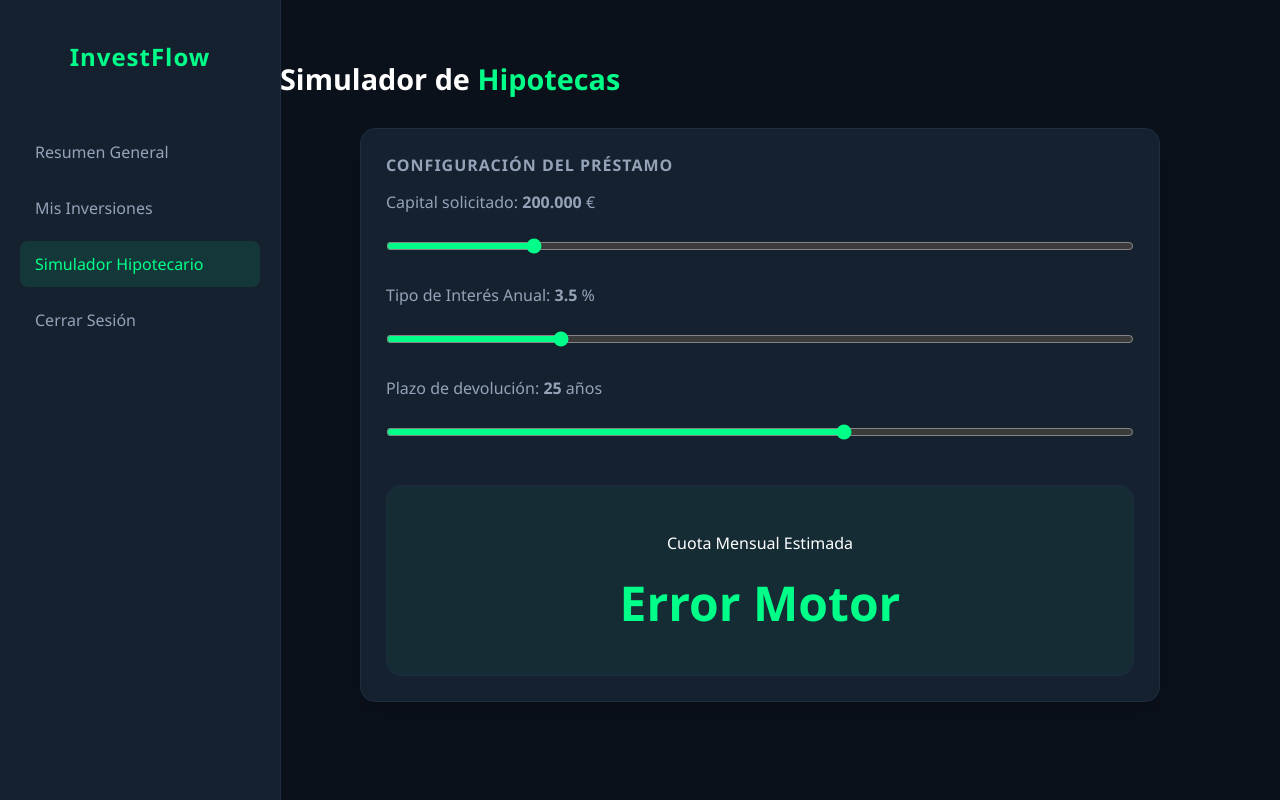
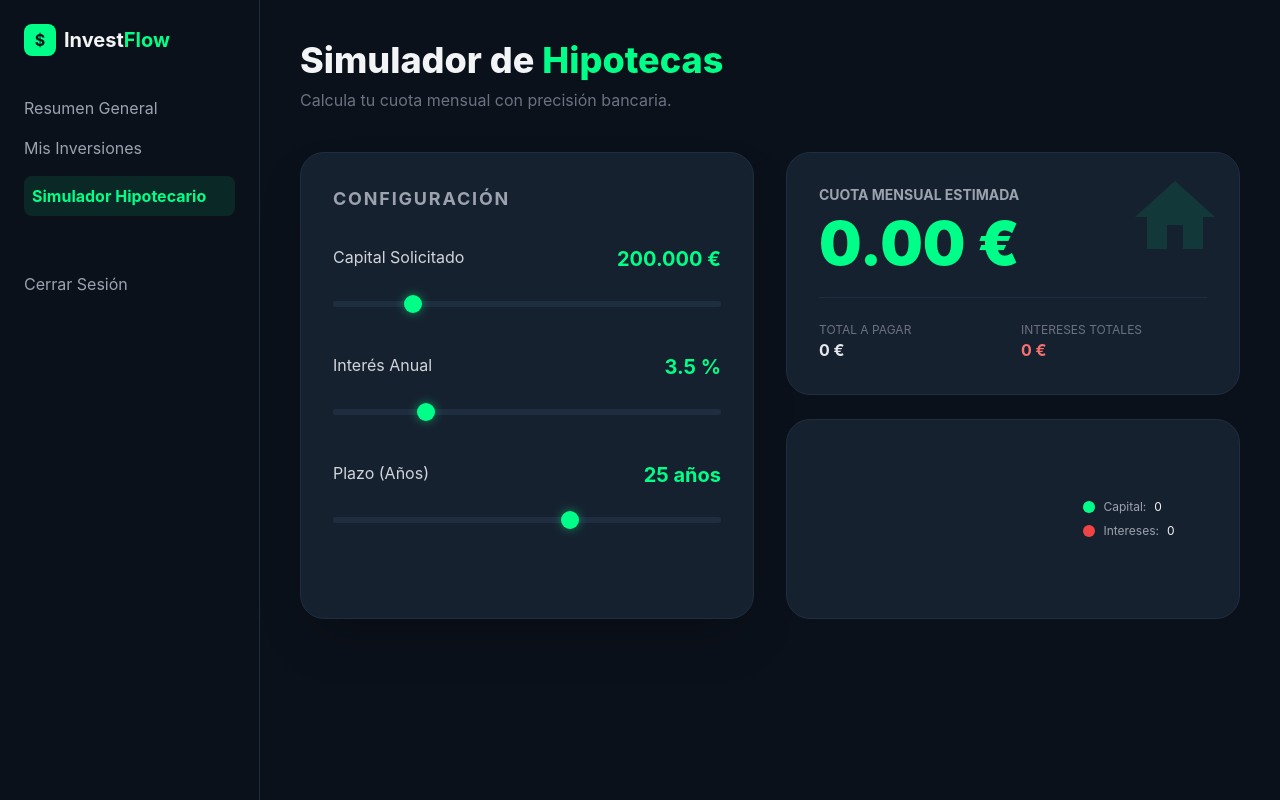
Before and after one commit to DaniCaste07/FinanzasAPP, a PHP site: page /hipotecas.php in a window 1280 px wide. Run offline with PHP 8.4, Linux system fonts and the light colour scheme; the visitor is signed in with stand-in values (Sample User, id 1); some libraries are stand-ins or nearby versions.

Commit message:
Add files via upload

```diff
--- a/hipotecas.php
+++ b/hipotecas.php
@@ -2,7 +2,6 @@
 session_start();
 require_once 'conexion.php';
 
-// Verificación de seguridad
 if (!isset($_SESSION['usuario_id'])) {
     header("Location: login.php");
     exit();
@@ -10,124 +9,181 @@
 ?>
 
 <!DOCTYPE html>
-<html lang="es">
+<html lang="es" class="dark">
 <head>
     <meta charset="UTF-8">
     <meta name="viewport" content="width=device-width, initial-scale=1.0">
-        <title>InvestFlow - Simulador Hipotecario</title>
-        <link rel="stylesheet" href="style.css">
+    <title>InvestFlow - Simulador Avanzado</title>
+    <script src="https://cdn.tailwindcss.com"></script>
+    <script src="https://cdn.jsdelivr.net/npm/chart.js"></script>
+    <script>
+        tailwind.config = {
+            darkMode: 'class',
+            theme: {
+                extend: {
+                    colors: {
+                        dark: { 900: '#0b111b', 800: '#162130', 700: '#1f2d40' },
+                        brand: { DEFAULT: '#00ff88', hover: '#00cc6e' }
+                    }
+                }
+            }
+        }
+    </script>
     <style>
-            /* Estilos específicos para que el simulador luzca impecable */
-            .simulator-container {
-                max-width: 800px;
-                margin: 0 auto;
-            }
-            .result-display {
-                background: rgba(0, 255, 136, 0.05);
-                border: 1px solid var(--border);
-                border-radius: 15px;
-                padding: 30px;
-                text-align: center;
-                margin-top: 30px;
-            }
-            .result-display h2 {
-                font-size: 3rem;
-                color: var(--accent);
-                margin: 10px 0;
-            }
-            .info-box {
-                margin-top: 20px;
-                font-size: 0.9rem;
-                color: var(--text-muted);
-                line-height: 1.6;
-            }
-            input[type="range"] {
-                margin: 15px 0;
-            }
+        body { background-color: #0b111b; font-family: 'Inter', sans-serif; }
+        .sidebar { width: 260px; height: 100vh; position: fixed; border-right: 1px solid #1f2d40; }
+        .main-content { margin-left: 260px; padding: 40px; }
+        input[type=range] { -webkit-appearance: none; background: #1f2d40; height: 6px; border-radius: 5px; }
+        input[type=range]::-webkit-slider-thumb { -webkit-appearance: none; height: 18px; width: 18px; border-radius: 50%; background: #00ff88; cursor: pointer; box-shadow: 0 0 10px rgba(0, 255, 136, 0.5); }
     </style>
 </head>
-    <body class="dashboard-layout">
+<body class="text-gray-100">
 
-        <nav class="sidebar">
-            <h2>InvestFlow</h2>
-            <ul>
-                <li><a href="dashboard.php">Resumen General</a></li>
-                <li><a href="inversiones.php">Mis Inversiones</a></li>
-                <li><a href="hipotecas.php" class="active">Simulador Hipotecario</a></li>
-                <li><a href="logout.php">Cerrar Sesión</a></li>
-            </ul>
+    <aside class="sidebar bg-dark-900 p-6 flex flex-col">
+        <div class="flex items-center gap-2 mb-10">
+            <div class="w-8 h-8 bg-brand rounded-lg flex items-center justify-center text-dark-900 font-bold">$</div>
+            <span class="text-xl font-bold">Invest<span class="text-brand">Flow</span></span>
+        </div>
+        <nav class="space-y-4">
+            <a href="dashboard.php" class="block text-gray-400 hover:text-brand transition">Resumen General</a>
+            <a href="inversiones.php" class="block text-gray-400 hover:text-brand transition">Mis Inversiones</a>
+            <a href="hipotecas.php" class="block text-brand font-bold bg-brand/10 p-2 rounded-lg">Simulador Hipotecario</a>
+            <a href="logout.php" class="block text-gray-400 hover:text-red-400 pt-10">Cerrar Sesión</a>
         </nav>
+    </aside>
 
-        <main class="content">
-            <header>
-                <h1>Simulador de <span>Hipotecas</span></h1>
+    <main class="main-content">
+        <header class="mb-10">
+            <h1 class="text-4xl font-extrabold">Simulador de <span class="text-brand">Hipotecas</span></h1>
+            <p class="text-gray-500 mt-2">Calcula tu cuota mensual con precisión bancaria.</p>
         </header>
 
-            <div class="simulator-container">
-                <div class="card">
-                    <h3>Configuración del Préstamo</h3>
+        <div class="grid grid-cols-1 lg:grid-cols-2 gap-8">
 
-                    <div class="input-group">
-                        <label>Capital solicitado: <strong id="txtCap">200.000</strong> €</label>
-                        <input type="range" id="rangeCap" min="10000" max="1000000" step="5000" value="200000" oninput="updateSim()">
+            <div class="bg-dark-800 p-8 rounded-3xl border border-dark-700 shadow-2xl">
+                <h3 class="text-lg font-bold mb-8 uppercase tracking-widest text-gray-400">Configuración</h3>
+
+                <div class="space-y-10">
+                    <div>
+                        <div class="flex justify-between mb-4">
+                            <label class="text-gray-300">Capital Solicitado</label>
+                            <span class="text-brand font-bold text-xl"><span id="txtCap">200.000</span> €</span>
+                        </div>
+                        <input type="range" id="rangeCap" class="w-full" min="10000" max="1000000" step="5000" value="200000" oninput="updateSim()">
                     </div>
 
-                    <div class="input-group">
-                        <label>Tipo de Interés Anual: <strong id="txtInt">3.5</strong> %</label>
-                        <input type="range" id="rangeInt" min="0.1" max="15" step="0.1" value="3.5" oninput="updateSim()">
+                    <div>
+                        <div class="flex justify-between mb-4">
+                            <label class="text-gray-300">Interés Anual</label>
+                            <span class="text-brand font-bold text-xl"><span id="txtInt">3.5</span> %</span>
+                        </div>
+                        <input type="range" id="rangeInt" class="w-full" min="0.1" max="15" step="0.1" value="3.5" oninput="updateSim()">
                     </div>
 
-                    <div class="input-group">
-                        <label>Plazo de devolución: <strong id="txtAnn">25</strong> años</label>
-                        <input type="range" id="rangeAnn" min="1" max="40" step="1" value="25" oninput="updateSim()">
+                    <div>
+                        <div class="flex justify-between mb-4">
+                            <label class="text-gray-300">Plazo (Años)</label>
+                            <span class="text-brand font-bold text-xl"><span id="txtAnn">25</span> años</span>
+                        </div>
+                        <input type="range" id="rangeAnn" class="w-full" min="1" max="40" step="1" value="25" oninput="updateSim()">
+                    </div>
+                </div>
             </div>
 
-                    <div class="result-display">
-                        <p>Cuota Mensual Estimada</p>
-                        <h2 id="totalCuota">0.00 €</h2>
+            <div class="flex flex-col gap-6">
+                <div class="bg-dark-800 p-8 rounded-3xl border border-dark-700 relative overflow-hidden">
+                    <div class="absolute top-0 right-0 p-4 opacity-10">
+                        <svg class="w-24 h-24 text-brand" fill="currentColor" viewBox="0 0 24 24"><path d="M10 20v-6h4v6h5v-8h3L12 3 2 12h3v8z"/></svg>
+                    </div>
+
+                    <p class="text-gray-400 text-sm font-bold uppercase mb-2">Cuota Mensual Estimada</p>
+                    <h2 class="text-6xl font-black text-brand mb-6" id="totalCuota">0.00 €</h2>
+
+                    <div class="grid grid-cols-2 gap-4 border-t border-dark-700 pt-6">
+                        <div>
+                            <p class="text-gray-500 text-xs">TOTAL A PAGAR</p>
+                            <p class="font-bold text-gray-200" id="resTotal">0 €</p>
+                        </div>
+                        <div>
+                            <p class="text-gray-500 text-xs">INTERESES TOTALES</p>
+                            <p class="font-bold text-red-400" id="resInt">0 €</p>
                         </div>
                     </div>
+                </div>
+
+                <div class="bg-dark-800 p-6 rounded-3xl border border-dark-700 flex items-center justify-center">
+                    <div style="width: 200px;">
+                        <canvas id="mortgageChart"></canvas>
+                    </div>
+                    <div class="ml-8 space-y-2">
+                        <div class="flex items-center gap-2 text-xs">
+                            <span class="w-3 h-3 bg-brand rounded-full"></span>
+                            <span class="text-gray-400">Capital:</span> <span id="labelCap">0</span>
+                        </div>
+                        <div class="flex items-center gap-2 text-xs">
+                            <span class="w-3 h-3 bg-red-500 rounded-full"></span>
+                            <span class="text-gray-400">Intereses:</span> <span id="labelInt">0</span>
+                        </div>
+                    </div>
+                </div>
+            </div>
+
         </div>
     </main>
 
     <script>
+        let myChart;
+
         function updateSim() {
-                // 1. Obtener valores de los sliders
-                const cap = document.getElementById('rangeCap').value;
-                const inte = document.getElementById('rangeInt').value;
-                const ann = document.getElementById('rangeAnn').value;
+            const cap = parseFloat(document.getElementById('rangeCap').value);
+            const inte = parseFloat(document.getElementById('rangeInt').value);
+            const ann = parseInt(document.getElementById('rangeAnn').value);
 
-                // 2. Actualizar etiquetas de texto visuales
             document.getElementById('txtCap').innerText = new Intl.NumberFormat('es-ES').format(cap);
             document.getElementById('txtInt').innerText = inte;
             document.getElementById('txtAnn').innerText = ann;
 
-                // 3. Llamada AJAX al backend (Llamamos al archivo PHP que ejecuta el JAR)
+            // Llamada al motor Java a través de calcularHipoteca.php
             fetch(`calcularHipoteca.php?cap=${cap}&int=${inte}&ann=${ann}`)
-                        .then(response => response.text())
+                .then(r => r.text())
                 .then(resultado => {
-                            // Limpiamos espacios o caracteres raros que pueda enviar el servidor (trim)
-                            const valorLimpio = resultado.trim();
+                    const cuota = parseFloat(resultado.replace(',', '.').trim());
 
-                            // Verificamos si lo que devuelve el motor Java es un número válido
-                            if (!isNaN(valorLimpio) && valorLimpio !== "") {
-                                const cuotaFormateada = parseFloat(valorLimpio).toLocaleString('es-ES', {
-                                    minimumFractionDigits: 2,
-                                    maximumFractionDigits: 2
-                                });
-                                document.getElementById('totalCuota').innerText = cuotaFormateada + " €";
-                            } else {
-                                document.getElementById('totalCuota').innerText = "Error Motor";
-                                console.error("Respuesta no numérica del servidor (Java/PHP):", resultado);
+                    if (!isNaN(cuota)) {
+                        const totalPagar = cuota * ann * 12;
+                        const interesesTotales = totalPagar - cap;
+
+                        // Actualizar UI
+                        document.getElementById('totalCuota').innerText = cuota.toLocaleString('es-ES', {minimumFractionDigits: 2}) + " €";
+                        document.getElementById('resTotal').innerText = totalPagar.toLocaleString('es-ES') + " €";
+                        document.getElementById('resInt').innerText = interesesTotales.toLocaleString('es-ES') + " €";
+
+                        document.getElementById('labelCap').innerText = cap.toLocaleString('es-ES') + " €";
+                        document.getElementById('labelInt').innerText = interesesTotales.toLocaleString('es-ES') + " €";
+
+                        updateChart(cap, interesesTotales);
                     }
-                        })
-                        .catch(error => {
-                            console.error("Error en la petición Fetch:", error);
-                            document.getElementById('totalCuota').innerText = "Error Conexión";
                 });
         }
 
-            // Ejecutar al cargar la página para que no aparezca "0.00 €" al inicio
+        function updateChart(cap, int) {
+            const ctx = document.getElementById('mortgageChart').getContext('2d');
+            if (myChart) myChart.destroy();
+
+            myChart = new Chart(ctx, {
+                type: 'doughnut',
+                data: {
+                    datasets: [{
+                        data: [cap, int],
+                        backgroundColor: ['#00ff88', '#ef4444'],
+                        borderWidth: 0,
+                        hoverOffset: 4
+                    }]
+                },
+                options: { cutout: '80%', plugins: { legend: { display: false } } }
+            });
+        }
+
         window.onload = updateSim;
     </script>
 </body>
```
Also changed, not shown: index.php (added, +138 -0 lines). Lines whose indentation alone changed are shown as unchanged.
